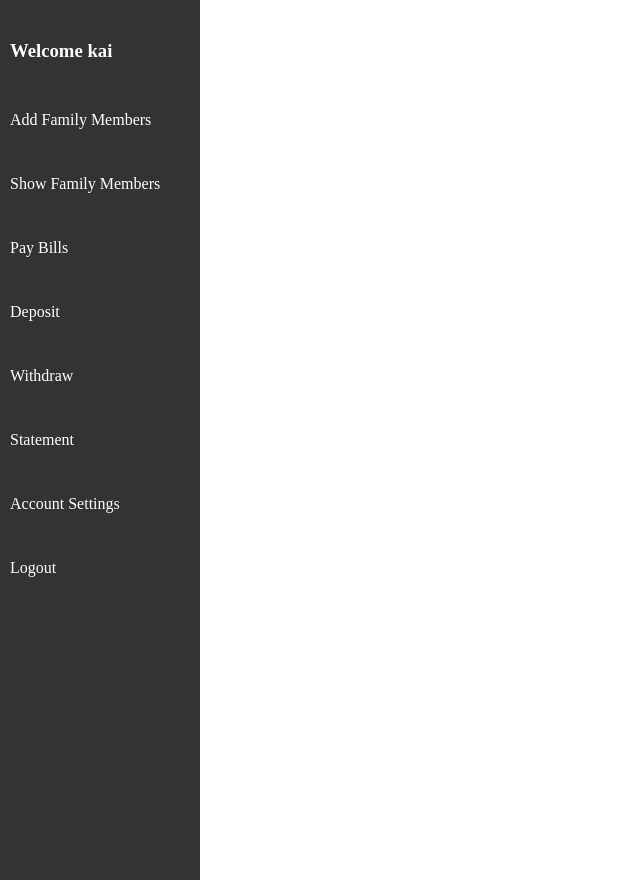
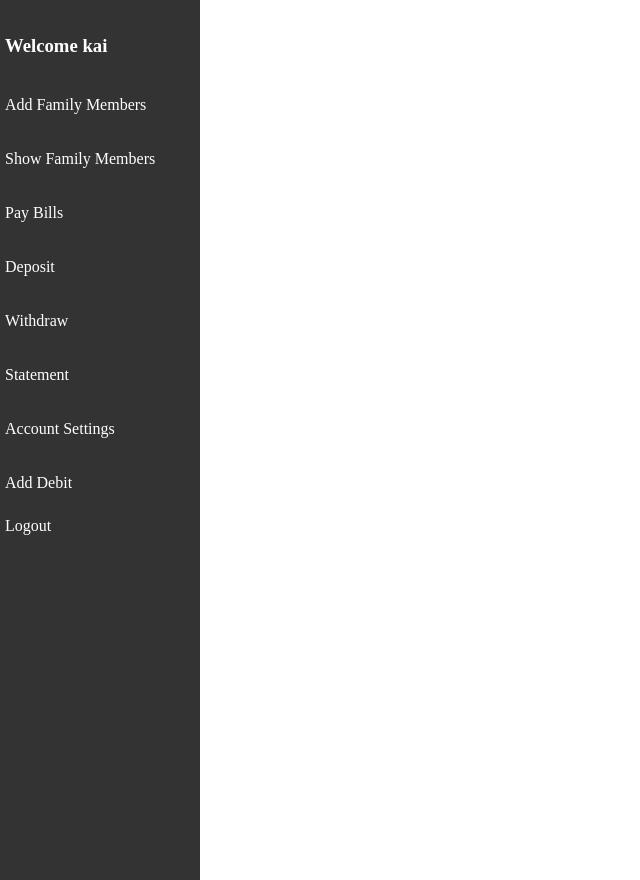
Before and after one commit to zeyad-hamouda/final2, a PHP site: page /profile.php in a window 1280 px wide. Shown: the whole page, without its empty margins (0-640 px from the left). Run offline with PHP 8.4, Linux system fonts and the light colour scheme; the visitor is signed in with stand-in values (Sample User, id 1); data comes from the database, SQL or seed files in the repository; both versions use the stored data as it was after the commit.

Commit message:
Add files via upload

```diff
--- /dev/null
+++ b/birthday_alert.php
@@ -0,0 +1,37 @@
+<?php
+
+require_once "db_init.php";
+// Get the upcoming family birthdays
+$family_birthday_stmt = $db->prepare("SELECT firstname, lastname, dob FROM users WHERE DATE(dob) >= DATE('now') AND DATE(dob) <= DATE('now', '+2 day') AND parent_id = :id AND is_sub_user = 1 AND notification_sent = '0'");
+$family_birthday_stmt->bindValue(":id", $_SESSION["user_id"]);
+
+if (!$family_birthday_stmt->execute()) {
+    $error_info = $family_birthday_stmt->errorInfo();
+    echo "Error executing query: " . $error_info[2];
+}
+
+$family_birthdays = $family_birthday_stmt->fetchAll();
+
+if (!empty($family_birthdays)) {
+    foreach ($family_birthdays as $family_birthday) {
+        $birthday_message = "Upcoming birthday: " . $family_birthday["firstname"] . " " . $family_birthday["lastname"] . " on " . $family_birthday["dob"];
+        echo "<script>alert('$birthday_message');</script>";
+
+        // Set notification_sent to 1 to avoid duplicate notifications
+        $update_stmt = $db->prepare("UPDATE users SET notification_sent = '1' WHERE TRIM(firstname) = :firstname AND TRIM(lastname) = :lastname AND DATE(dob) = DATE(:dob)");
+		$update_stmt->bindValue(":firstname", trim($family_birthday["firstname"]));
+		$update_stmt->bindValue(":lastname", trim($family_birthday["lastname"]));
+		$update_stmt->bindValue(":dob", $family_birthday["dob"]);
+		$update_stmt->execute();
+
+        if (!$update_stmt->execute()) {
+            $error_info = $update_stmt->errorInfo();
+            echo "Error updating notification_sent column: " . $error_info[2];
+        }
+    }
+} else {
+    echo "No upcoming birthdays";
+}
+
+
+?>
--- a/db_init.php
+++ b/db_init.php
@@ -11,10 +11,10 @@ $db->exec("CREATE TABLE IF NOT EXISTS users (
     password TEXT,
     dob TEXT,
     token TEXT,
-    notification_sent INTEGER,
+    notification_sent INTEGER DEFAULT 0,
     is_sub_user INTEGER DEFAULT 0,
     parent_id INTEGER DEFAULT 0,
-    balance	FLOAT
+    balance	DECIMAL
 )");
 
 $db->exec("CREATE TABLE IF NOT EXISTS debits (
--- a/profile.php
+++ b/profile.php
@@ -6,6 +6,7 @@ if (!isset($_SESSION["user_id"])) {
 }
 
 require_once "db_init.php";
+include 'birthday_alert.php';
 
 // Retrieve the user's information from the database
 $stmt = $db->prepare("SELECT username, email, dob FROM users WHERE id = :id");
@@ -86,6 +87,7 @@ if (isset($_POST["pay_bill"])) {
 		$message = implode("<br>", $errors);
 	}
 }
+
 // Process the deposit form submission
 if (isset($_POST["deposit_submit"])) {
     // Retrieve the form data
@@ -127,6 +129,51 @@ if (isset($_POST["deposit_submit"])) {
         $stmt->execute();
 
         header("Location: deposit_confirmation.php?amount=$amount&username=$first_name");
+        exit();
+    } else {
+        $message = implode("<br>", $errors);
+    }
+}
+if (isset($_POST["withdraw_submit"])) {
+    // Retrieve the form data
+    $amount = $_POST["withdraw"];
+    $date = $_POST["withdraw_date"];
+
+    // Validate the form data
+    $errors = [];
+    if (!is_numeric($amount) || $amount <= 0) {
+        $errors[] = "Please enter a valid amount.";
+    }
+
+    if (empty($date)) {
+        $errors[] = "Please select a date.";
+    }
+
+    // If there are no errors, update the database with the deposit details and balance
+    if (empty($errors)) {
+        // Retrieve the user's current balance from the database
+        $stmt = $db->prepare("SELECT balance FROM users WHERE id = :user_id");
+        $stmt->bindValue(":user_id", $_SESSION["user_id"]);
+        $stmt->execute();
+        $balance = $stmt->fetchColumn();
+
+        // Add the deposit amount to the user's balance
+        $new_balance = $balance - $amount;
+
+        // Update the user's balance in the database with the new balance
+        $stmt = $db->prepare("UPDATE users SET balance = :new_balance WHERE id = :user_id");
+        $stmt->bindValue(":new_balance", $new_balance);
+        $stmt->bindValue(":user_id", $_SESSION["user_id"]);
+        $stmt->execute();
+
+        // Insert the deposit details into the database
+        $stmt = $db->prepare("INSERT INTO withdraw (user_id, amount, date) VALUES (:user_id, :amount, :date)");
+        $stmt->bindValue(":user_id", $_SESSION["user_id"]);
+        $stmt->bindValue(":amount", $amount);
+        $stmt->bindValue(":date", $date);
+        $stmt->execute();
+
+        header("Location: withdraw_confirmation.php?amount=$amount&username=$first_name");
         exit();
     } else {
         $message = implode("<br>", $errors);
@@ -194,53 +241,6 @@ $stmt->bindValue(":user_id", $_SESSION["user_id"]);
 $stmt->execute();
 $bill_payments = $stmt->fetchAll();
 
-// Process the withdrawal form submission
-if (isset($_POST["withdraw_submit"])) {
-    // Retrieve the form data
-    $amount = $_POST["withdraw"];
-    $date = $_POST["withdraw_date"];
-
-    // Validate the form data
-    $errors = [];
-    if (!is_numeric($amount) || $amount <= 0) {
-        $errors[] = "Please enter a valid amount.";
-    }
-
-    if (empty($date)) {
-        $errors[] = "Please select a date.";
-    }
-
-    // If there are no errors, update the database with the deposit details and balance
-    if (empty($errors)) {
-        // Retrieve the user's current balance from the database
-        $stmt = $db->prepare("SELECT balance FROM users WHERE id = :user_id");
-        $stmt->bindValue(":user_id", $_SESSION["user_id"]);
-        $stmt->execute();
-        $balance = $stmt->fetchColumn();
-
-        // Subtract the withdrawal amount to the user's balance
-        $new_balance = $balance - $amount;
-
-        // Update the user's balance in the database with the new balance
-        $stmt = $db->prepare("UPDATE users SET balance = :new_balance WHERE id = :user_id");
-        $stmt->bindValue(":new_balance", $new_balance);
-        $stmt->bindValue(":user_id", $_SESSION["user_id"]);
-        $stmt->execute();
-
-        // Insert the deposit details into the database
-        $stmt = $db->prepare("INSERT INTO withdraw (user_id, amount, date) VALUES (:user_id, :amount, :date)");
-        $stmt->bindValue(":user_id", $_SESSION["user_id"]);
-        $stmt->bindValue(":amount", $amount);
-        $stmt->bindValue(":date", $date);
-        $stmt->execute();
-
-        header("Location: withdraw_confirmation.php?amount=$amount&username=$first_name");
-        exit();
-    } else {
-        $message = implode("<br>", $errors);
-    }
-}
-
 
 if (isset($_POST["add_family_member"])) {
     // Sanitize user input
@@ -302,26 +302,6 @@ if (isset($_POST["delete_family_member"])) {
     $success = "Family member deleted successfully";
 }
 
-
-// Get the upcoming family birthdays
-$family_birthday_stmt = $db->prepare("SELECT firstname, lastname, dob FROM users WHERE DATE(dob) >= DATE('now') AND DATE(dob) <= DATE('now', '+2 day') AND parent_id = :id AND is_sub_user = 1 AND notification_sent = '0'");
-$family_birthday_stmt->bindValue(":id", $_SESSION["user_id"]);
-$family_birthday_stmt->execute();
-$family_birthdays = $family_birthday_stmt->fetchAll();
-
-foreach ($family_birthdays as $family_birthday) {
-    $message = "Upcoming birthday: " . $family_birthday["firstname"] . " " . $family_birthday["lastname"] . " on " . $family_birthday["dob"];
-    echo "<script>alert('$message');</script>";
-
-    // Set notification_sent to 1 to avoid duplicate notifications
-    $update_stmt = $db->prepare("UPDATE users SET notification_sent = '1' WHERE firstname = :firstname AND lastname = :lastname AND dob = :dob");
-    $update_stmt->bindValue(":firstname", $family_birthday["firstname"]);
-    $update_stmt->bindValue(":lastname", $family_birthday["lastname"]);
-    $update_stmt->bindValue(":dob", $family_birthday["dob"]);
-    $update_stmt->execute();
-}
-
-
 ?>
 
 <!DOCTYPE html>
@@ -365,7 +345,7 @@ foreach ($family_birthdays as $family_birthday) {
 		color: white;
 		text-decoration: none;
 		margin-top: 10px;
-		padding: 10px;
+		padding: 5px;
 		border-radius: 5px;
 		transition: background-color 0.3s ease;
 	}
@@ -378,7 +358,7 @@ foreach ($family_birthdays as $family_birthday) {
 		color: white;
 		text-decoration: none;
 		margin-top: 10px;
-		padding: 10px;
+		padding: 5px;
 		border-radius: 5px;
 		transition: background-color 0.3s ease;
 	}
@@ -390,7 +370,7 @@ foreach ($family_birthdays as $family_birthday) {
 		color: white;
 		text-decoration: none;
 		margin-top: 10px;
-		padding: 10px;
+		padding: 5px;
 		border-radius: 5px;
 		transition: background-color 0.3s ease;
 	}
@@ -402,7 +382,7 @@ foreach ($family_birthdays as $family_birthday) {
 		color: white;
 		text-decoration: none;
 		margin-top: 10px;
-		padding: 10px;
+		padding: 5px;
 		border-radius: 5px;
 		transition: background-color 0.3s ease;
 	}
@@ -416,7 +396,7 @@ foreach ($family_birthdays as $family_birthday) {
 		color: white;
 		text-decoration: none;
 		margin-top: 10px;
-		padding: 10px;
+		padding: 5px;
 		border-radius: 5px;
 		transition: background-color 0.3s ease;
 	}
@@ -424,7 +404,7 @@ foreach ($family_birthdays as $family_birthday) {
 		color: white;
 		text-decoration: none;
 		margin-top: 10px;
-		padding: 10px;
+		padding: 5px;
 		border-radius: 5px;
 		transition: background-color 0.3s ease;
 	}
@@ -438,15 +418,23 @@ foreach ($family_birthdays as $family_birthday) {
 		color: white;
 		text-decoration: none;
 		margin-top: 10px;
-		padding: 10px;
+		padding: 5px;
 		border-radius: 5px;
 		transition: background-color 0.3s ease;
 	}
 	.logout-link{
 		color: white;
 		text-decoration: none;
+		margin-top: 15px;
+		padding: 5px;
+		border-radius: 5px;
+		transition: background-color 0.3s ease;
+	}
+	.debit-link{
+		color: white;
+		text-decoration: none;
 		margin-top: 10px;
-		padding: 10px;
+		padding: 5px;
 		border-radius: 5px;
 		transition: background-color 0.3s ease;
 	}
@@ -459,7 +447,7 @@ foreach ($family_birthdays as $family_birthday) {
 		color: white;
 		text-decoration: none;
 		margin-top: 10px;
-		padding: 10px;
+		padding: 5px;
 		border-radius: 5px;
 		transition: background-color 0.3s ease;
 	}
@@ -714,6 +702,7 @@ foreach ($family_birthdays as $family_birthday) {
 		<p class="withdraw-link" id="withdraw-toggle">Withdraw</p>
 		<p class="statement-link" id="statement-toggle">Statement</p>
 		<p class="settings-link" id="settings-toggle">Account Settings</p>
+		<a href="add_debit.php" class="debit-link">Add Debit</a>
 		<a href="logout.php" class ="logout-link">Logout</a>
 	</nav>
 	<div class="container">
@@ -869,6 +858,16 @@ foreach ($family_birthdays as $family_birthday) {
     	</form>
 		<form id="statement-form">
   <h1>Bank Statement</h1>
+
+  <?php
+  // Get the user's current balance
+  $stmt = $db->prepare("SELECT balance FROM users WHERE id = ?");
+  $stmt->execute([$_SESSION["user_id"]]);
+  $balance = $stmt->fetchColumn();
+  ?>
+
+  <p>Current Balance: <?php echo $balance; ?></p>
+
   <?php
   $stmt = $db->prepare("SELECT date, 'Deposit' as type, amount, 'Deposit to Account' as description FROM deposits WHERE user_id = :user_id
                         UNION ALL
@@ -879,6 +878,7 @@ foreach ($family_birthdays as $family_birthday) {
   $stmt->execute();
   $transactions = $stmt->fetchAll();
   ?>
+
   <?php if (empty($transactions)): ?>
     <p>There are no transactions made yet</p>
   <?php else: ?>
--- a/withdraw_confirmation.php
+++ b/withdraw_confirmation.php
@@ -10,8 +10,6 @@ require_once "db_init.php";
 $user_id = $_SESSION["user_id"];
 $amount = $_GET["amount"];
 
-// update the user's balance in the database
-$db->exec("UPDATE users SET balance = balance - $amount WHERE id = $user_id");
 
 // retrieve the user's current balance from the database
 $balance = $db->query("SELECT balance FROM users WHERE id = $user_id")->fetchColumn();
```
Also changed, not shown: deposit_confirmation.php (+4 -3 lines), login.php (+22 -6 lines), logout.php (+13 -1 lines), transfer_funds.php (added, +43 -0 lines), users.db, 1 other file.
